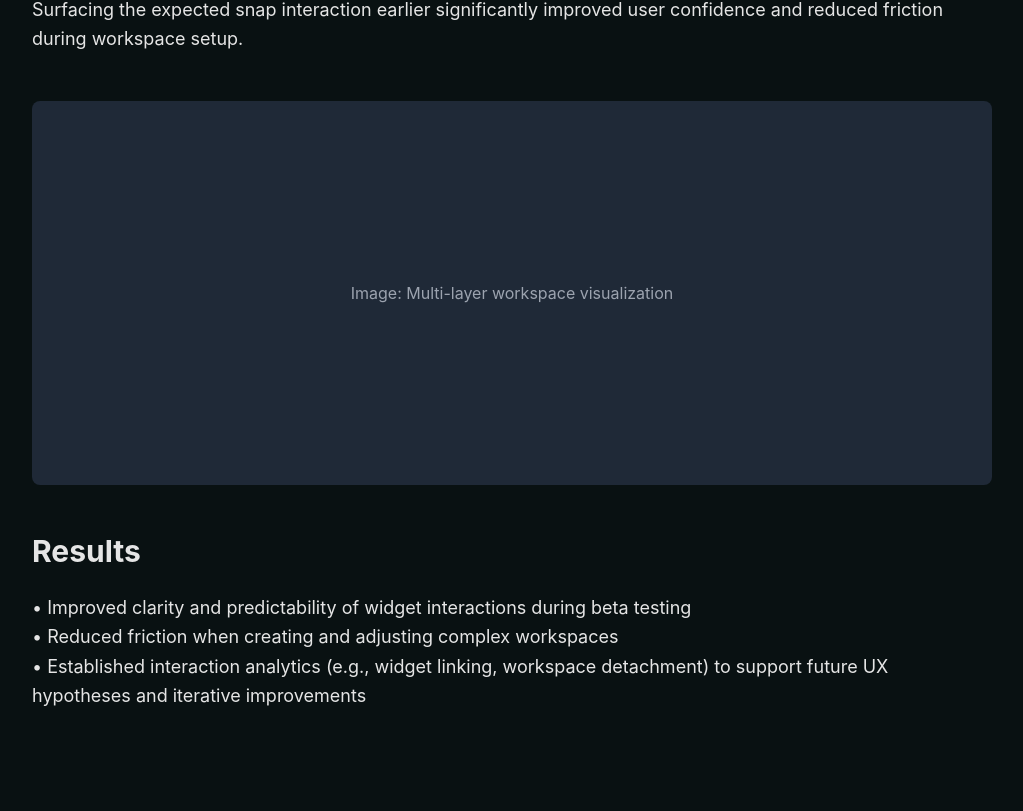
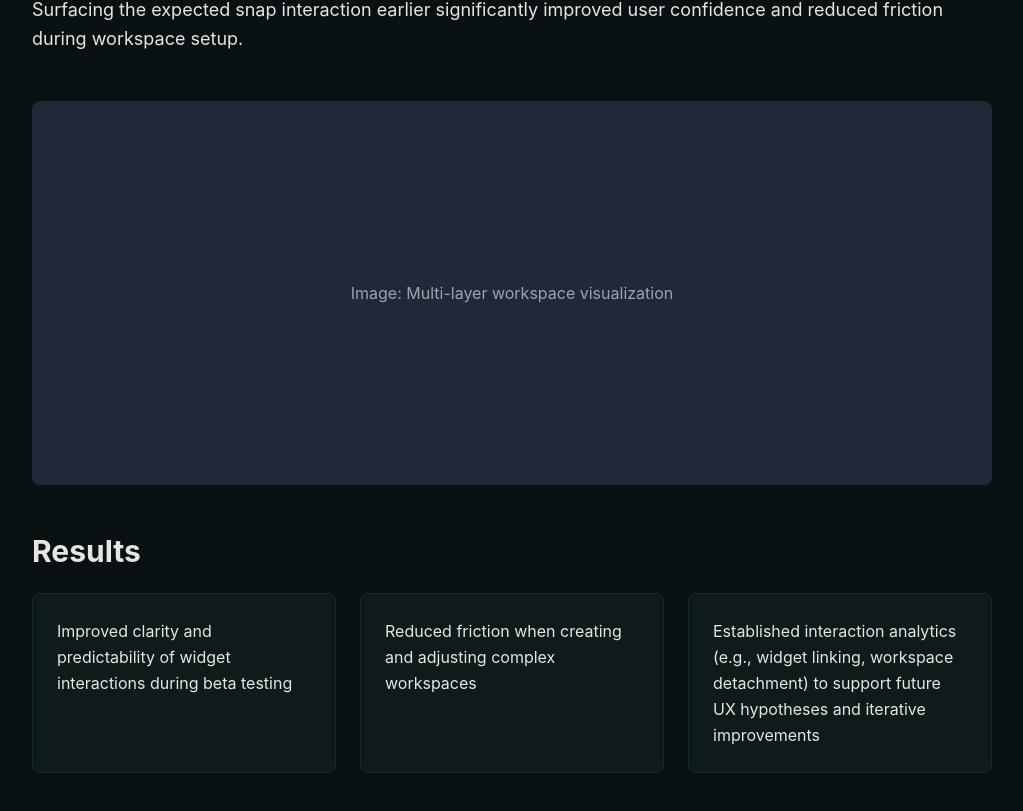
Before and after one commit to Jintoki/Portfolio2026, a Next.js app: page /past-work/ecommerce-redesign/ in a window 1280 px wide. Shown: the part 3210-4021 px from the top of the page, without its empty margins (128-1151 px from the left). Built offline with nearby package versions, Linux system fonts and the light colour scheme.

Commit message:
Add results containers with bullet points displayed in digestible blocks

```diff
--- a/components/TabbedContent.tsx
+++ b/components/TabbedContent.tsx
@@ -19,6 +19,8 @@ interface TabContent {
   results: {
     title: string
     content: string
+    summary?: string
+    metrics?: Array<{ value: string; label: string }>
   }
   images?: Array<{ src: string; alt: string }>
 }
@@ -99,9 +101,78 @@ export default function TabbedContent({ tabs }: TabbedContentProps) {
             {/* Results Section */}
             <AnimatedSection delay={0.5} className="mb-12">
               <h2 className="text-3xl font-bold mb-6 text-[#E5E5E5]">{tabContent.results.title}</h2>
-              <p className="text-lg text-[#E5E5E5] leading-relaxed whitespace-pre-line">
-                {tabContent.results.content}
-              </p>
+
+              {/* Summary paragraph if provided */}
+              {tabContent.results.summary && (
+                <p className="text-lg text-[#E5E5E5] leading-relaxed mb-8">
+                  {tabContent.results.summary}
+                </p>
+              )}
+
+              {/* Metrics containers (optional for future use) */}
+              {tabContent.results.metrics && tabContent.results.metrics.length > 0 && (
+                <div className="grid grid-cols-1 md:grid-cols-3 gap-6 mb-8">
+                  {tabContent.results.metrics.map((metric, index) => (
+                    <div
+                      key={index}
+                      className="bg-[#0f1a1b] rounded-lg p-6 border border-[#1a2a2c] hover:border-[#2a3a3c] transition-all duration-200"
+                    >
+                      <div className="text-4xl md:text-5xl font-bold mb-3 text-[#E5E5E5] text-left">
+                        {metric.value}
+                      </div>
+                      <div className="text-sm md:text-base text-gray-400 text-left">
+                        {metric.label}
+                      </div>
+                    </div>
+                  ))}
+                </div>
+              )}
+
+              {/* Parse content and display bullet points in containers */}
+              {(() => {
+                const content = tabContent.results.content
+                const lines = content.split('\n')
+                const bulletPoints: string[] = []
+                const otherText: string[] = []
+
+                lines.forEach(line => {
+                  const trimmed = line.trim()
+                  if (trimmed.startsWith('•')) {
+                    bulletPoints.push(trimmed.substring(1).trim())
+                  } else if (trimmed.length > 0) {
+                    otherText.push(trimmed)
+                  }
+                })
+
+                return (
+                  <>
+                    {/* Bullet points in containers */}
+                    {bulletPoints.length > 0 && (
+                      <div className="grid grid-cols-1 md:grid-cols-3 gap-6 mb-8">
+                        {bulletPoints.map((point, index) => (
+                          <div
+                            key={index}
+                            className="bg-[#0f1a1b] rounded-lg p-6 border border-[#1a2a2c] hover:border-[#2a3a3c] transition-all duration-200"
+                          >
+                            <p className="text-base text-[#E5E5E5] text-left leading-relaxed">
+                              {point}
+                            </p>
+                          </div>
+                        ))}
+                      </div>
+                    )}
+
+                    {/* Other text content */}
+                    {otherText.length > 0 && (
+                      <div className="text-lg text-[#E5E5E5] leading-relaxed">
+                        {otherText.map((text, index) => (
+                          <p key={index} className="mb-4">{text}</p>
+                        ))}
+                      </div>
+                    )}
+                  </>
+                )
+              })()}
             </AnimatedSection>
           </div>
         )
```
